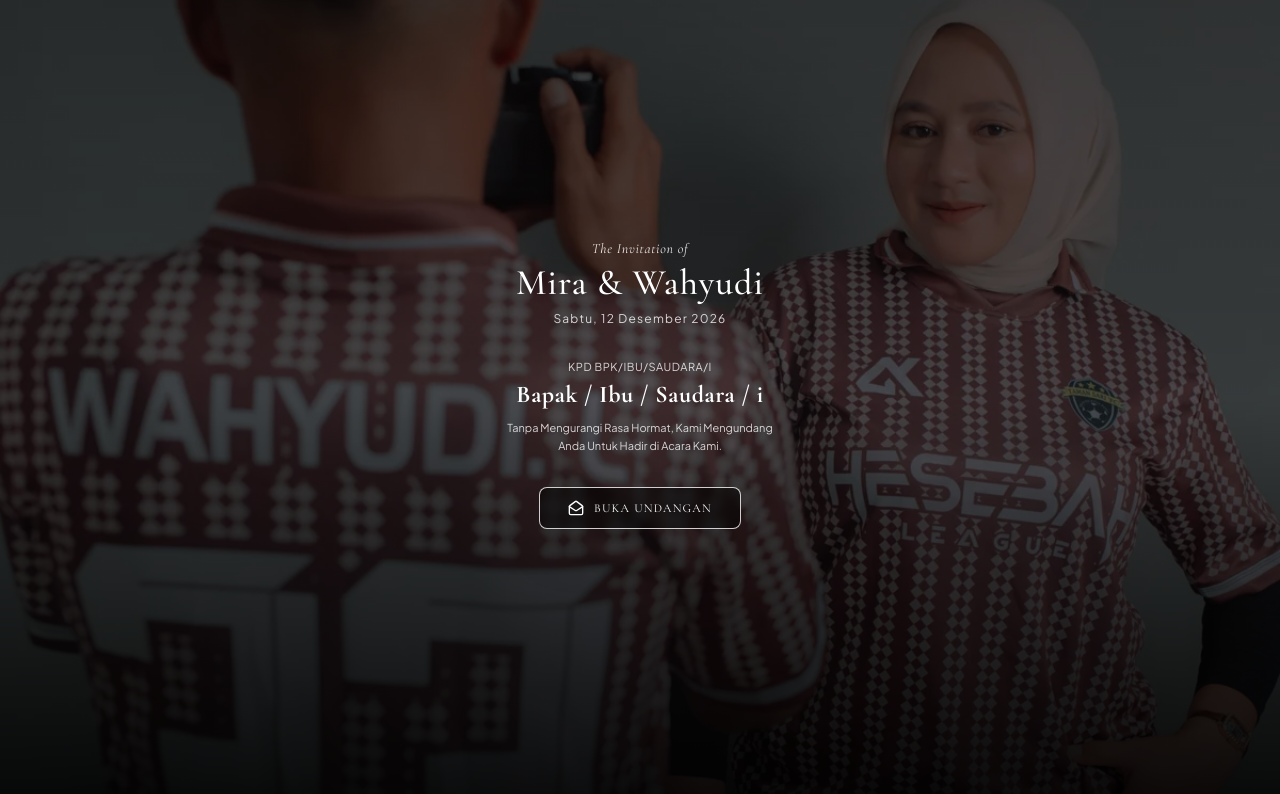
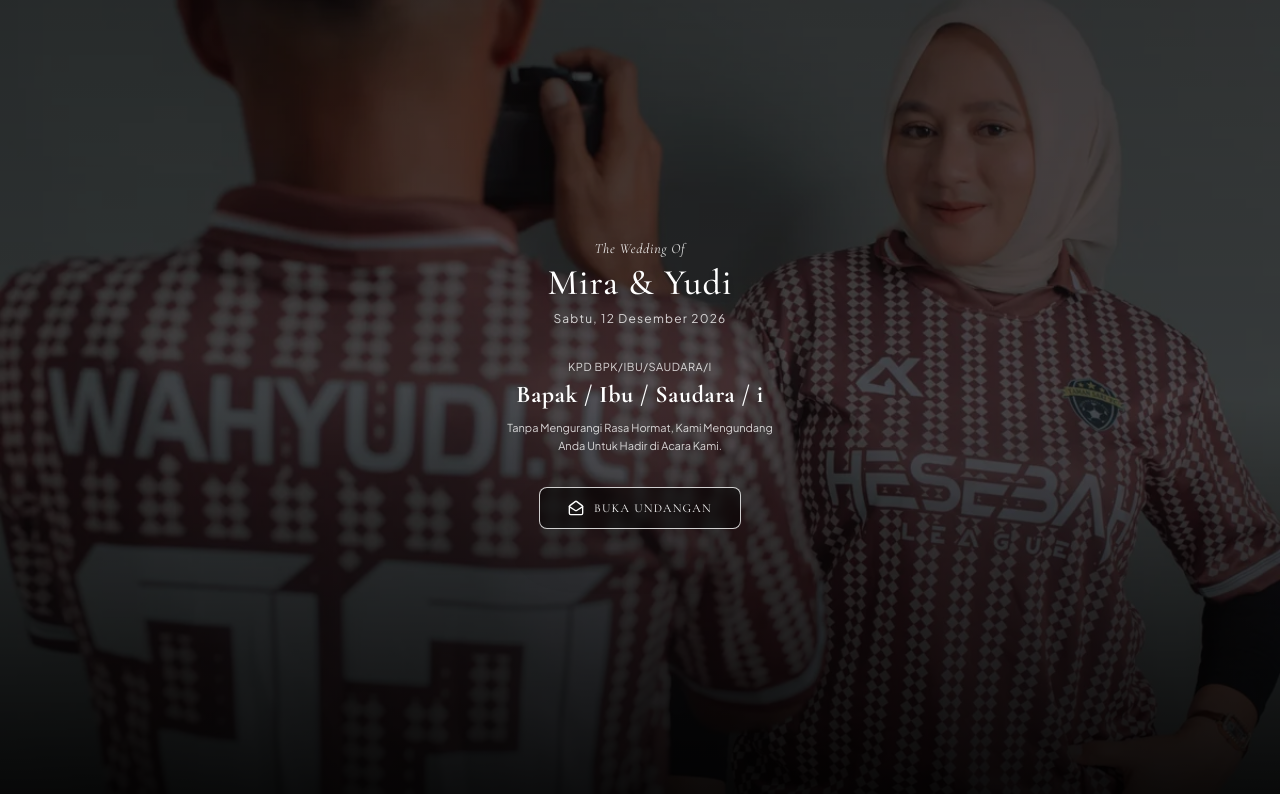
Before and after one commit to owensavala/Undangan-nikah, a React (Vite) app: page / in a window 1280 px wide. Shown: the top 794 px of the page. Built offline with nearby package versions, Linux system fonts and the light colour scheme; a web font is replaced by a local one.

Commit message:
Update couple short name to Mira & Yudi, The Wedding Of title, and groom parents to putra ke-2 dari Alm. La Ode Lapa

```diff
--- a/index.html
+++ b/index.html
@@ -4,7 +4,7 @@
     <meta charset="UTF-8" />
     <link rel="icon" type="image/svg+xml" href="/vite.svg" />
     <meta name="viewport" content="width=device-width, initial-scale=1.0, maximum-scale=1.0, user-scalable=no" />
-    <title>The Wedding of Mira & Wahyudi | Official Invitation</title>
+    <title>The Wedding of Mira & Yudi | Official Invitation</title>
 
     <!-- Google Fonts Preconnect -->
     <link rel="preconnect" href="https://fonts.googleapis.com">
--- a/src/App.jsx
+++ b/src/App.jsx
@@ -17,7 +17,7 @@ import AdminDashboard from './components/AdminDashboard';
 import AdminLockModal from './components/AdminLockModal';
 import { Home, Users, Calendar, Image, MessageSquare, Settings } from 'lucide-react';
 
-const STORAGE_KEY = 'wedding_data_mira_wahyudi_v4';
+const STORAGE_KEY = 'wedding_data_mira_wahyudi_v5';
 const SESSION_AUTH_KEY = 'wedding_admin_authenticated';
 
 export default function App() {
--- a/src/components/AdminDashboard.jsx
+++ b/src/components/AdminDashboard.jsx
@@ -165,7 +165,7 @@ export default function AdminDashboard({ data, onSave, onReset, onClosePreview,
           const currentOrigin = typeof window !== 'undefined' ? `${window.location.protocol}//${window.location.host}` : defaultDomain;
           const baseUrl = useCustomDomain ? defaultDomain : currentOrigin;
           const guestParam = guestNameInput.trim() ? encodeURIComponent(guestNameInput.trim()) : 'Nama+Tamu';
-          const pathSlug = linkStyle === 'named' ? '/mira-wahyudi' : '';
+          const pathSlug = linkStyle === 'named' ? '/mira-yudi' : '';
           const generatedLink = `${baseUrl}${pathSlug}/?to=${guestParam}`;
 
           const guestDisplayName = guestNameInput.trim() || 'Bapak/Ibu/Saudara/i';
@@ -230,7 +230,7 @@ Hormat kami,
                     }`}
                   >
                     <span className="block text-gold-300 font-bold">✨ Format Nama Mempelai</span>
-                    <span className="text-[10px] text-gray-400 truncate block">.../mira-wahyudi/?to=Nama+Tamu</span>
+                    <span className="text-[10px] text-gray-400 truncate block">.../mira-yudi/?to=Nama+Tamu</span>
                   </button>
                   <button
                     onClick={() => setLinkStyle('root')}
--- a/src/components/CoverModal.jsx
+++ b/src/components/CoverModal.jsx
@@ -54,7 +54,7 @@ export default function CoverModal({ isOpen, onOpen, data }) {
             className="relative z-10 w-full max-w-sm px-6 pb-16 sm:pb-8 text-center text-white flex flex-col items-center"
           >
             <p className="font-serif italic text-sm tracking-wider text-white/90 mb-1">
-              The Invitation of
+              The Wedding Of
             </p>
 
             <h1 className="font-serif text-3xl sm:text-4xl text-white font-medium tracking-wide drop-shadow-md mb-2">
--- a/src/data/invitationData.js
+++ b/src/data/invitationData.js
@@ -20,9 +20,9 @@ export const invitationData = {
     },
     groom: {
       fullName: "Wahyudi Lapa",
-      shortName: "Wahyudi",
+      shortName: "Yudi",
       role: "Mempelai Pria",
-      parents: "Putra tercinta dari Alm. Bapak Lapa & Ibu Marifa Latara",
+      parents: "Putra ke-2 dari Bpk. Alm. La Ode Lapa & Ibu Marifa Latara",
       instagram: "wahyudi.lapa",
       photo: "/photos/groom_portrait.webp",
       bgPhoto: "/photos/collage_2.webp",
@@ -123,7 +123,7 @@ export const invitationData = {
       "Serta Seluruh Keluarga Besar Mempelai Wanita"
     ],
     groomSide: [
-      "Kel. Besar Alm. Lapa",
+      "Kel. Besar Alm. La Ode Lapa",
       "Kel. Besar Marifa Latara",
       "Serta Seluruh Keluarga Besar Mempelai Pria"
     ]
```
